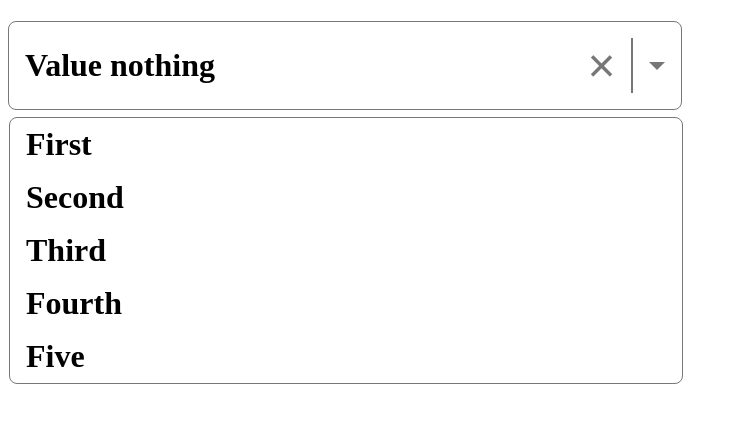
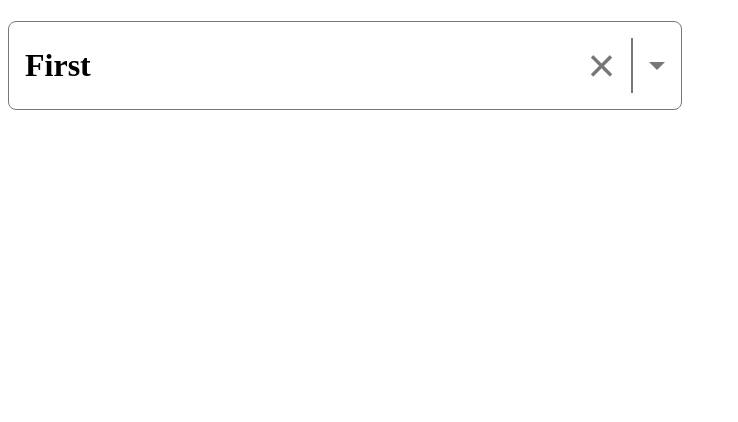
Before and after one commit to MuhammadAakash/react-multiselect, a React (Vite) app: page / in a window 1280 px wide. Shown: the top 422 px of the page, without its empty margins (0-738 px from the left). Built offline with nearby package versions, Linux system fonts and the light colour scheme.

Commit message:
Single select completed

```diff
--- a/src/App.tsx
+++ b/src/App.tsx
@@ -1,3 +1,4 @@
+import { useState } from "react";
 import Select from "./Select";
 
 const options = [
@@ -13,24 +14,21 @@ const options = [
     label: "Third",
     value: 3,
   },
-  {
-    label: "Fourth",
-    value: 4,
-  },
-  {
-    label: "Five",
-    value: 5,
-  },
+  { label: "Fourth", value: 4 },
+  { label: "Five", value: 5 },
 ];
 
 function App() {
+  const [value, setValue] = useState<(typeof options)[0] | undefined>(
+    options[0]
+  );
   return (
     <h1>
       <Select
-        value="nothing"
+        value={value}
         options={options}
-        onChange={() => {
-          console.log("Change Function");
+        onChange={(opt) => {
+          setValue(opt);
         }}
       />
     </h1>
--- a/src/Select.tsx
+++ b/src/Select.tsx
@@ -1,8 +1,9 @@
+import { useState } from "react";
 import styles from "./select.module.css";
 
 type SelectOption = {
   label: string;
-  value: string;
+  value: number;
 };
 
 type SelectProps = {
@@ -12,15 +13,43 @@ type SelectProps = {
 };
 
 const Select = ({ options, onChange, value }: SelectProps) => {
+  const [isOpen, setIsOpen] = useState(false);
+  const toggle = () => setIsOpen(!isOpen);
+  const clearOptions = () => onChange(undefined);
+  const selectOption = (option: SelectOption) => {
+    onChange(option);
+    setIsOpen(false);
+  };
+
   return (
-    <div tabIndex={0} className={styles.container}>
-      <span className={styles.value}>Value {value}</span>
-      <button className={styles["close-btn"]}>&times;</button>
+    <div
+      onClick={toggle}
+      onBlur={toggle}
+      tabIndex={0}
+      className={styles.container}
+    >
+      <span className={styles.value}>{value?.label}</span>
+      <button
+        onClick={(e) => {
+          e.stopPropagation();
+          clearOptions();
+        }}
+        className={styles["close-btn"]}
+      >
+        &times;
+      </button>
       <div className={styles.divider}></div>
       <div className={styles.caret}></div>
-      <ul className={`${styles.options} ${styles.show}`}>
+      <ul className={`${styles.options} ${isOpen ? styles.show : ""}`}>
         {options.map((option) => (
-          <li key={option.label} className={styles.option}>
+          <li
+            onClick={(e) => {
+              e.stopPropagation();
+              selectOption(option);
+            }}
+            key={option.label}
+            className={styles.option}
+          >
             {option.label}
           </li>
         ))}
```
